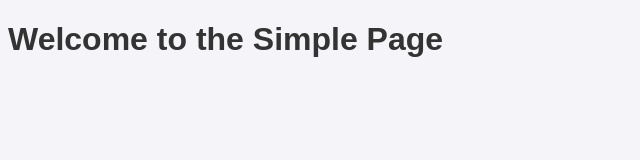
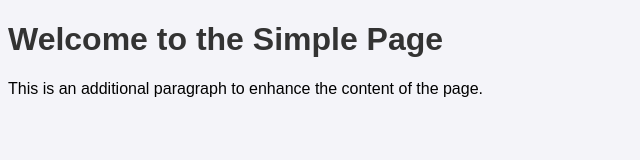
Before and after one commit to devanaboinarangarao/simple-page-demo-rob-apr3, a plain HTML site: page index.html in a window 1280 px wide. Shown: the whole page, without its empty margins (0-640 px from the left). Drawn offline with Linux system fonts and the light colour scheme.

Commit message:
Add more content to HTML page

```diff
--- a/index.html
+++ b/index.html
@@ -1 +1 @@
-<!DOCTYPE html><html><head><title>Simple Page</title><style>body { font-family: Arial, sans-serif; background-color: #f4f4f9; } h1 { color: #333; }</style></head><body><h1>Welcome to the Simple Page</h1></body></html>
+<!DOCTYPE html><html><head><title>Simple Page</title><style>body { font-family: Arial, sans-serif; background-color: #f4f4f9; } h1 { color: #333; }</style></head><body><h1>Welcome to the Simple Page</h1><p>This is an additional paragraph to enhance the content of the page.</p></body></html>
```
